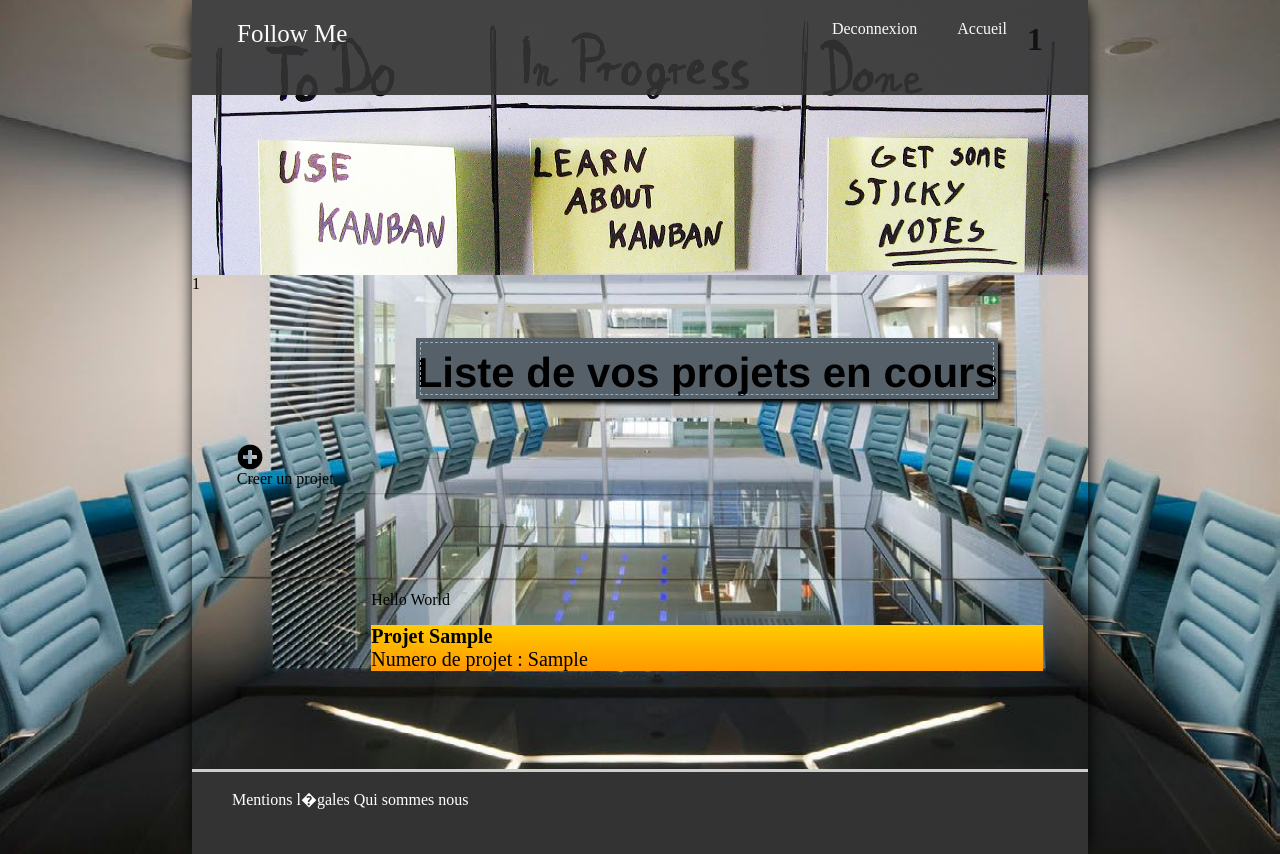
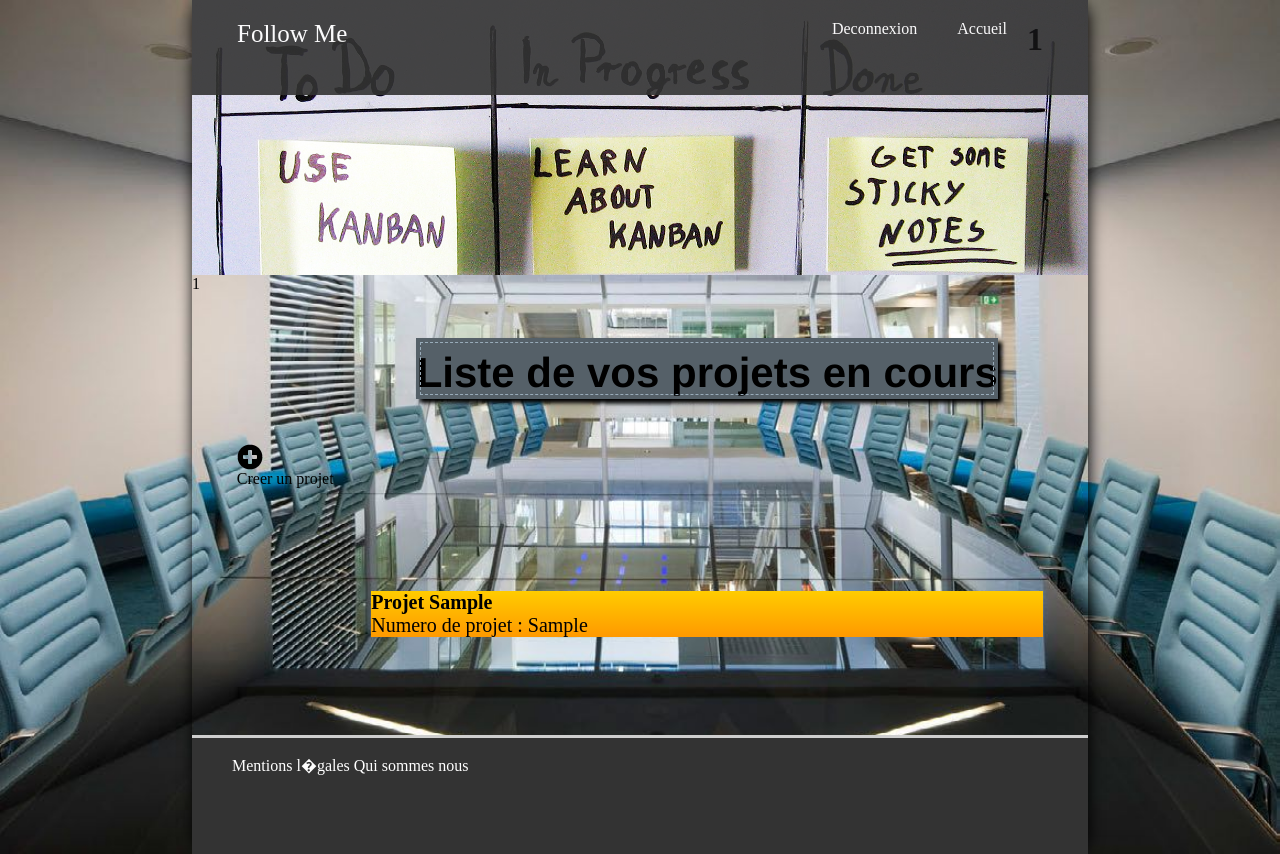
Before and after one commit to MarieLePanda/FollowMeGit, a PHP site: page /fragments/shared/pagePerso.php in a window 1280 px wide. Run offline with PHP 8.4, Linux system fonts and the light colour scheme; the visitor is signed in with stand-in values (Sample User, id 1); tables that the repository leaves empty or names only in its code hold one stand-in row (values such as "Sample post"); data that the repository does not hold is empty; some libraries are stand-ins or nearby versions.

Commit message:
retirer test Hello World
retirer Test Hello World bis

```diff
--- a/fragments/shared/pagePerso.php
+++ b/fragments/shared/pagePerso.php
@@ -29,7 +29,7 @@ if(!empty($_SESSION)){
         </form>
         <div id='content-projet'>
         <?php foreach ($projets as $ligne){
-            echo("Hello World");?>
+        ?>
         <ul type="none" id="ligneProjet">
             <li>
                 <a id='lien' onclick='recup_num_projet("<?php echo $ligne['num_projet'] ?>");return false;' href='pageProjet.php'>
```
